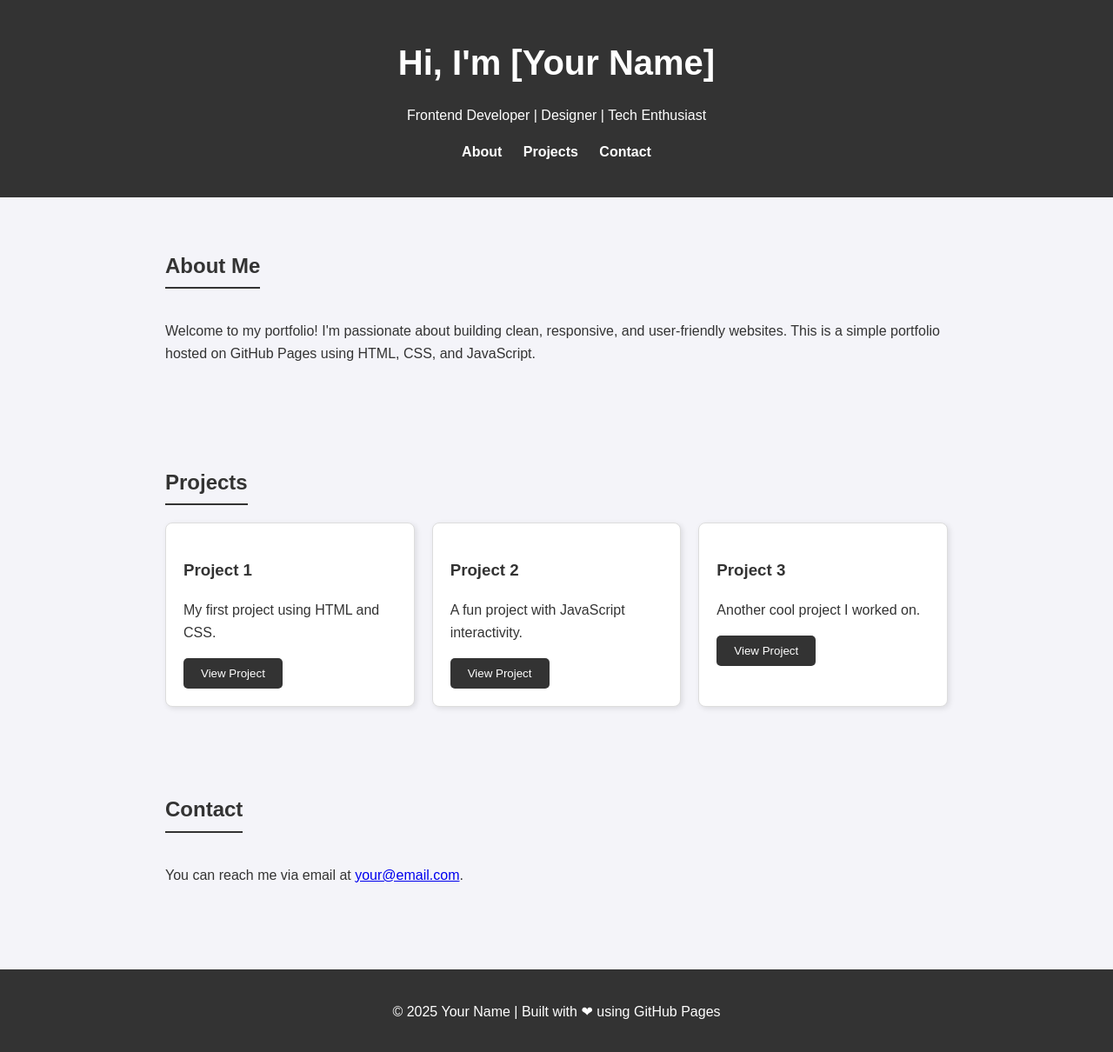
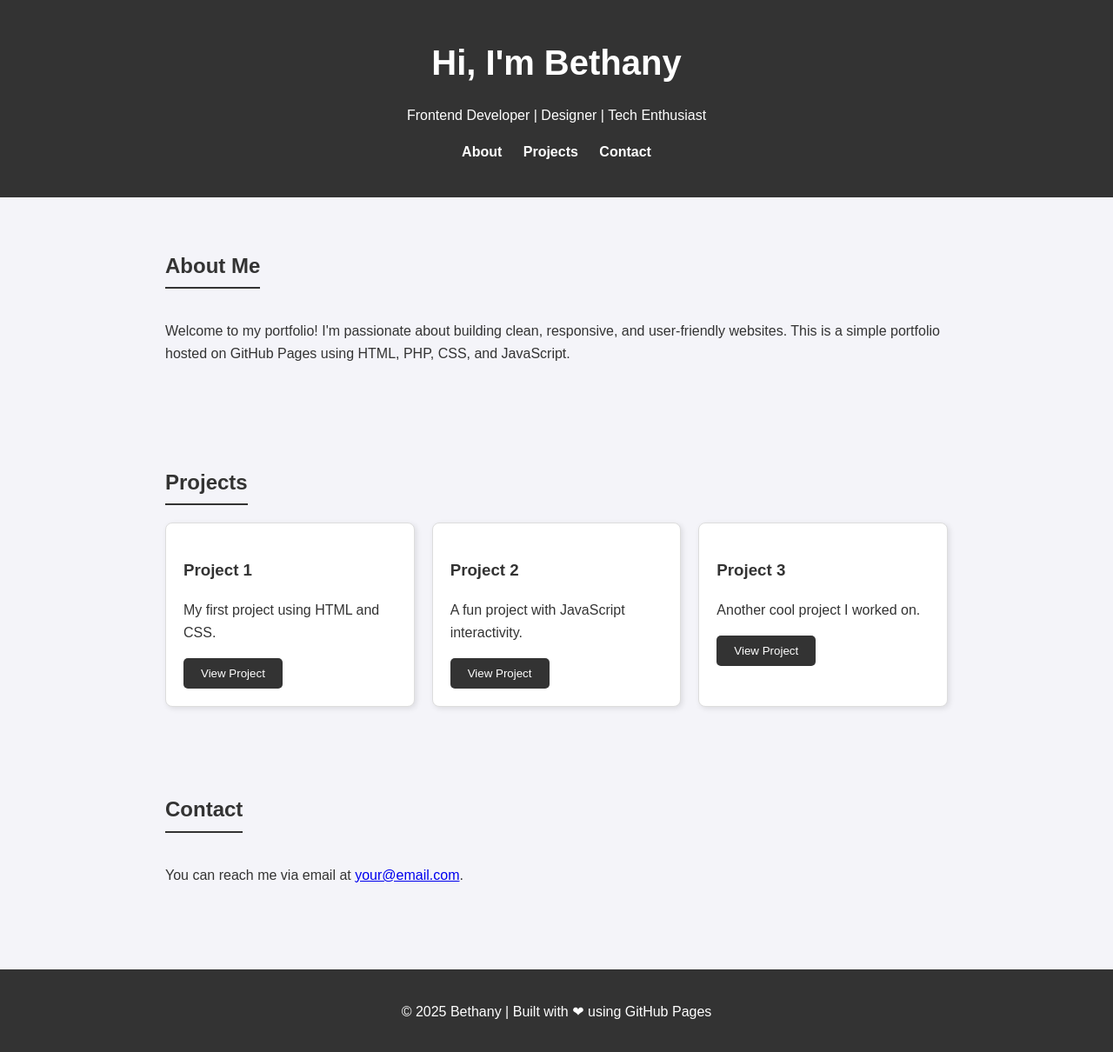
Before and after one commit to bethanysibs/online-portfolio, a plain HTML site: page index.html in a window 1280 px wide. Shown: the whole page at 87% size. Drawn offline with Linux system fonts and the light colour scheme.

Commit message:
quick update

```diff
--- a/index.html
+++ b/index.html
@@ -1,9 +1,10 @@
 <!DOCTYPE html>
 <html lang="en">
+
 <head>
   <meta charset="UTF-8">
   <meta name="viewport" content="width=device-width, initial-scale=1.0">
-  <title>My Portfolio</title>
+  <title>Bethany's Portfolio</title>
   <style>
     /* ===== Global Styles ===== */
     body {
@@ -65,7 +66,7 @@
       border: 1px solid #ddd;
       border-radius: 8px;
       padding: 20px;
-      box-shadow: 2px 2px 6px rgba(0,0,0,0.1);
+      box-shadow: 2px 2px 6px rgba(0, 0, 0, 0.1);
       transition: transform 0.2s;
     }
 
@@ -95,11 +96,12 @@
     }
   </style>
 </head>
+
 <body>
 
   <!-- ===== Header ===== -->
   <header>
-    <h1>Hi, I'm [Your Name]</h1>
+    <h1>Hi, I'm Bethany</h1>
     <p>Frontend Developer | Designer | Tech Enthusiast</p>
     <nav>
       <a href="#about">About</a>
@@ -113,7 +115,7 @@
     <h2>About Me</h2>
     <p>
       Welcome to my portfolio! I'm passionate about building clean, responsive, and user-friendly websites.
-      This is a simple portfolio hosted on GitHub Pages using HTML, CSS, and JavaScript.
+      This is a simple portfolio hosted on GitHub Pages using HTML, PHP, CSS, and JavaScript.
     </p>
   </section>
 
@@ -133,7 +135,7 @@
 
   <!-- ===== Footer ===== -->
   <footer>
-    <p>© 2025 Your Name | Built with ❤ using GitHub Pages</p>
+    <p>© 2025 Bethany | Built with ❤ using GitHub Pages</p>
   </footer>
 
   <!-- ===== JavaScript ===== -->
@@ -157,4 +159,5 @@
   </script>
 
 </body>
+
 </html>
```
Also changed, not shown: 1 other file.
